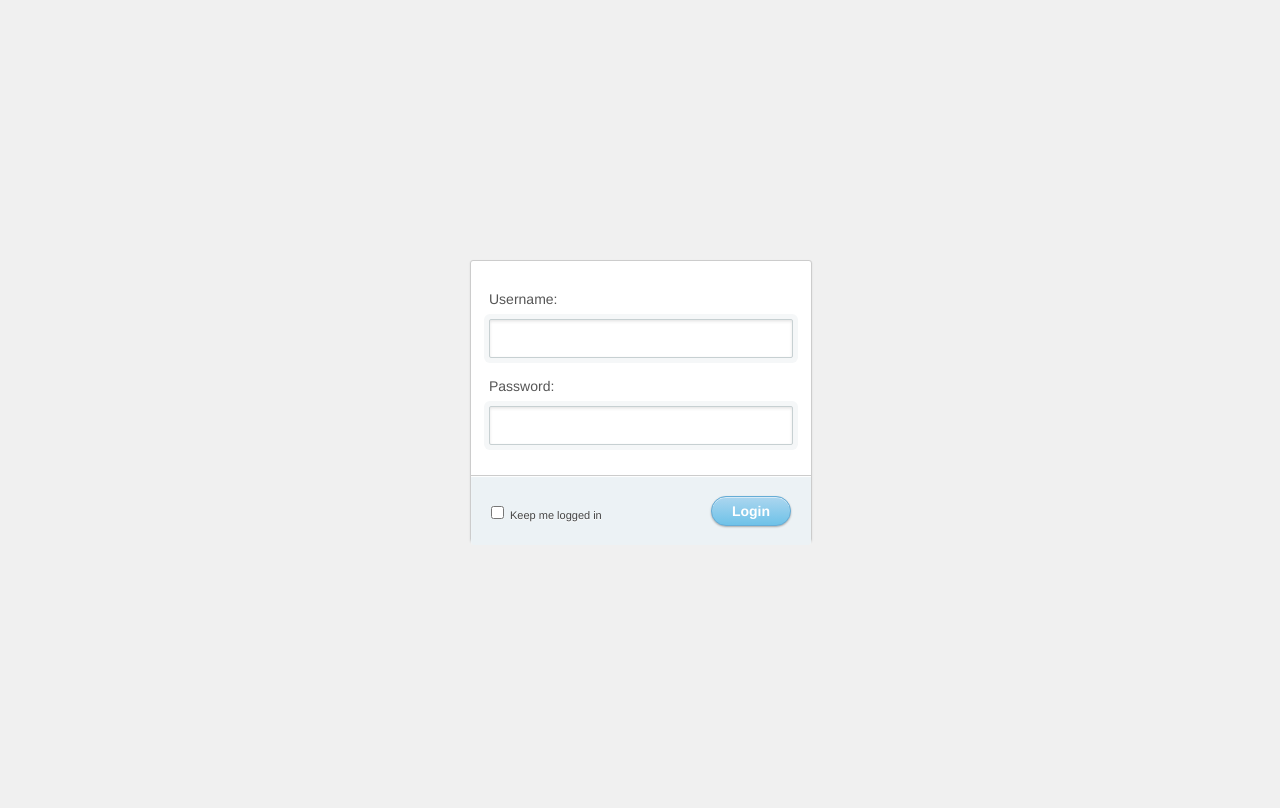
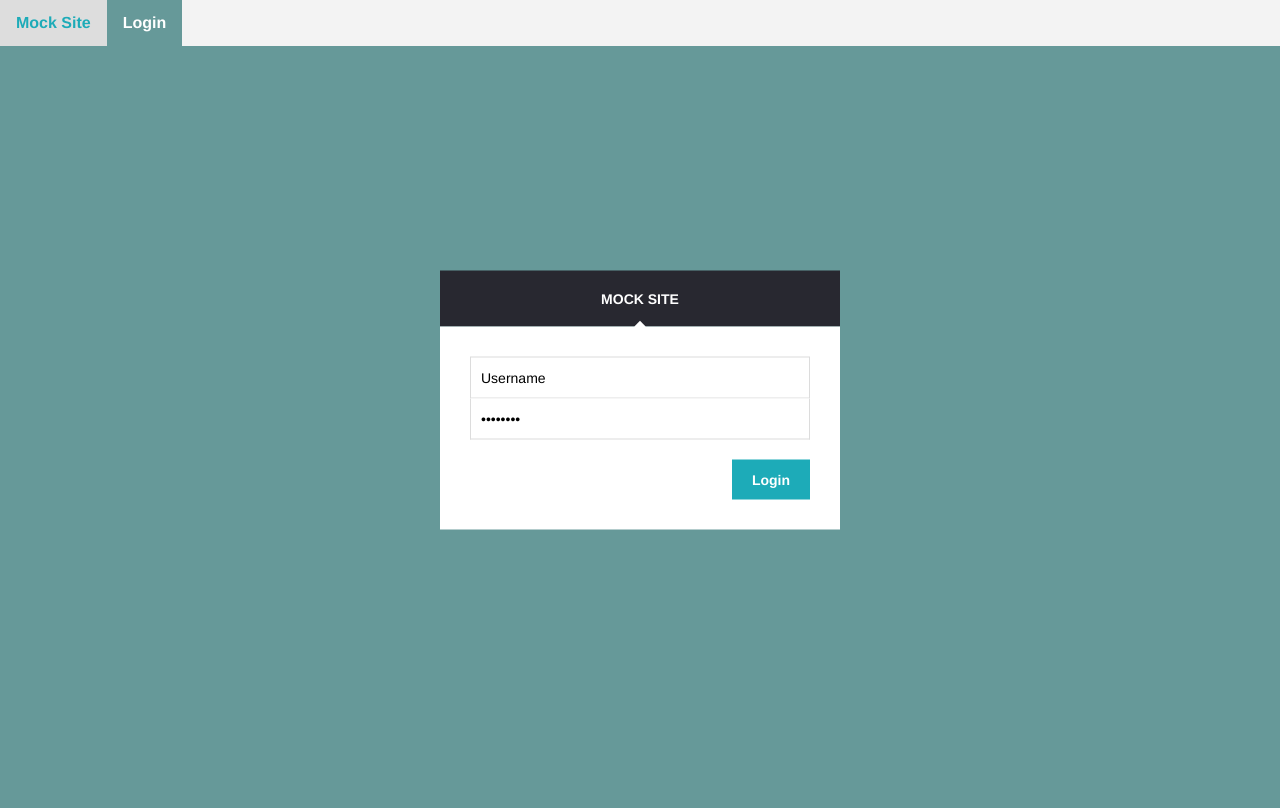
Before and after one commit to mmzdnp3/MF-Auth, a Flask app: page /login in a window 1280 px wide. After the commit the page ends 530 px from the top, so only its background shows below. Run offline with Flask 2, Linux system fonts and the light colour scheme; parts of the project's set-up code (start-up, migrations or seed data) failed here and were passed over.

Commit message:
update mock website

```diff
--- a/mock/templates/base.html
+++ b/mock/templates/base.html
@@ -1,37 +1,72 @@
+<!DOCTYPE html>
 <html>
-  <head>
-    <title></title>
-    <link rel="stylesheet" href="https://cdnjs.cloudflare.com/ajax/libs/twitter-bootstrap/3.3.4/css/bootstrap.min.css">
+<title>Mock Site</title>
 <style>
-    body {
-      padding-top: 65px;
+html, body {
+    width: 100%;
+    height: 100%;
+    font-family: "Helvetica Neue", Helvetica, sans-serif;
+    color: #444;
+    -webkit-font-smoothing: antialiased;
+    /*background-image: url('hekla-iceland.jpg');*/
+    /*background: #f3f3f3;;*/
+    background-size: cover;
+    position: fixed;
+    background-color: #f3f3f3;
+
+}
+
+ul {
+    list-style-type: none;
+    margin: 0;
+    padding: 0;
+    overflow: hidden;
+    border: 0px solid #e7e7e7;
+    background-color: #f3f3f3;
+}
+
+.fixed-nav-bar {
+  position: fixed;
+  top: 0;
+  left: 0;
+  z-index: 9999;
+  width: 100%;
+  height: 50px;
+}
+
+li {
+    float: left;
+}
+
+li a {
+    display: inline-block;
+    color: #666;
+    text-align: center;
+    padding: 14px 16px;
+    text-decoration: none;
+}
+
+li a:hover:not(.active) {
+    background-color: #ddd;
+}
+
+li a.active {
+    color: white;
+    background-color: #669999;
 }
 </style>
 </head>
 <body>
-    <nav class="navbar navbar-inverse navbar-fixed-top">
-      <div class="container">
-        <div class="navbar-header">
-          <button type="button" class="navbar-toggle collapsed" data-toggle="collapse" data-target="#navbar" aria-expanded="false" aria-controls="navbar">
-            <span class="sr-only">Toggle navigation</span>
-            <span class="icon-bar"></span>
-            <span class="icon-bar"></span>
-            <span class="icon-bar"></span>
-          </button>
-          <a class="navbar-brand" href="#">My Secure Site</a>
+  <nav class="fixed-nav-bar">
     </div>
-        <div id="navbar" class="collapse navbar-collapse">
-          <ul class="nav navbar-nav">
-            <li><a href="/">Home</a></li>
+      <ul >
+        <li><a class="active" href="/"><b>Mock Site</b></a></li>
         {% if current_user.is_authenticated %}
-              <li><a href="/secret">Super Secret</a></li>
         <li><a href="/logout">Logout</a></li>
         {% else %}
-              <li><a href="/login">Login</a></li>
-              <li><a href="/register">Register</a></li>
+        <li ><a href="/login">Login</a></li>
         {% endif %}
       </ul>
-        </div><!--/.nav-collapse -->
     </div>
   </nav>
     {% block content %}{% endblock %}
--- a/mock/templates/login.html
+++ b/mock/templates/login.html
@@ -1,166 +1,209 @@
-<!DOCTYPE html PUBLIC "-//W3C//DTD XHTML 1.0 Transitional//EN" "http://www.w3.org/TR/xhtml1/DTD/xhtml1-transitional.dtd">
-<html xmlns="http://www.w3.org/1999/xhtml">
+{% extends 'base.html' %}
+{% block content %}
+<!DOCTYPE html>
+<html >
   <head>
-<meta http-equiv="Content-Type" content="text/html; charset=UTF-8" />
-<title>Untitled Document</title>
+    <meta charset="UTF-8">
+    <title>Login</title>
     <style>
-/* Basics */
-html, body {
+
+  /* ---------- GENERAL ---------- */
+* {
+  box-sizing: border-box;
+}
+*:before, *:after {
+  box-sizing: border-box;
+}
+
+body {
+  background:#669999;
+  color: #999;
+ font-family: "Helvetica Neue", Helvetica, sans-serif;
+  margin: 0;
+}
+
+h3 {
+  margin: 0;
+}
+
+a {
+  color: #999;
+  text-decoration: none;
+}
+
+a:hover {
+  color: #1dabb8;
+}
+
+fieldset {
+  border: none;
+  margin: 0;
+}
+
+input {
+  border: none;
+  font-family: inherit;
+  font-size: inherit;
+  margin: 0;
+  -webkit-appearance: none;
+}
+
+input:focus {
+  outline: none;
+}
+
+input[type="submit"] {
+  cursor: pointer;
+}
+
+.clearfix {
+  *zoom: 1;
+}
+.clearfix:before, .clearfix:after {
+  content: ' ';
+  display: table;
+}
+.clearfix:after {
+  clear: both;
+}
+
+.container {
+  left: 50%;
+  position: fixed;
+  top: 50%;
+  -webkit-transform: translate(-50%, -50%);
+          transform: translate(-50%, -50%);
+}
+
+/* ---------- LOGIN-FORM ---------- */
+#login-form {
+  width: 400px;
+}
+
+#login-form h3 {
+  background-color: #282830;
+  color: #fff;
+  font-size: 14px;
+  padding: 20px;
+  text-align: center;
+  text-transform: uppercase;
+}
+
+#login-form fieldset {
+  background: #fff;
+  padding: 30px;
+  position: relative;
+}
+
+#login-form fieldset:before {
+  background-color: #fff;
+  content: "";
+  height: 8px;
+  left: 50%;
+  margin: -4px 0 0 -4px;
+  position: absolute;
+  top: 0;
+  -webkit-transform: rotate(45deg);
+  transform: rotate(45deg);
+  width: 8px;
+}
+
+#login-form input {
+  font-size: 14px;
+}
+
+#login-form input[type="text"],
+#login-form input[type="password"] {
+  border: 1px solid #dcdcdc;
+  padding: 12px 10px;
   width: 100%;
-    height: 100%;
-    font-family: "Helvetica Neue", Helvetica, sans-serif;
-    color: #444;
-    -webkit-font-smoothing: antialiased;
-    background: #f0f0f0;
 }
-#container {
-    position: fixed;
-    width: 340px;
-    height: 280px;
-    top: 50%;
-    left: 50%;
-    margin-top: -140px;
-    margin-left: -170px;
-    background: #fff;
-    border-radius: 3px;
-    border: 1px solid #ccc;
-    box-shadow: 0 1px 2px rgba(0, 0, 0, .1);
+
+#login-form input[type="text"] {
+  border-radius: 0px 0px 0 0;
+}
+
+#login-form input[type="password"] {
+  border-top: none;
+  border-radius: 0px 0px 0px 0px;
+}
+
+#login-form input[type="submit"] {
+  background: #1dabb8;
+  border-radius: 0px;
+  color: #fff;
+  float: right;
+  font-weight: bold;
+  margin-top: 20px;
+  padding: 12px 20px;
 
 }
-form {
-    margin: 0 auto;
-    margin-top: 20px;
+
+#login-form input[type="submit"]:hover {
+  background: #198d98;
 }
-label {
-    color: #555;
+
+#login-form footer {
+  font-size: 12px;
+  margin-top: 16px;
+}
+
+.info {
+  background: #e5e5e5;
+  border-radius: 50%;
   display: inline-block;
-    margin-left: 18px;
-    padding-top: 10px;
-    font-size: 14px;
-}
-p a {
-    font-size: 11px;
-    color: #aaa;
-    float: right;
-    margin-top: -13px;
-    margin-right: 20px;
- -webkit-transition: all .4s ease;
-    -moz-transition: all .4s ease;
-    transition: all .4s ease;
-}
-p a:hover {
-    color: #555;
-}
-input {
-    font-family: "Helvetica Neue", Helvetica, sans-serif;
-    font-size: 12px;
-    outline: none;
-}
-input[type=text],
-input[type=password] {
-    color: #777;
-    padding-left: 10px;
-    margin: 10px;
-    margin-top: 12px;
-    margin-left: 18px;
-    width: 290px;
-    height: 35px;
-    border: 1px solid #c7d0d2;
-    border-radius: 2px;
-    box-shadow: inset 0 1.5px 3px rgba(190, 190, 190, .4), 0 0 0 5px #f5f7f8;
--webkit-transition: all .4s ease;
-    -moz-transition: all .4s ease;
-    transition: all .4s ease;
-    }
-input[type=text]:hover,
-input[type=password]:hover {
-    border: 1px solid #b6bfc0;
-    box-shadow: inset 0 1.5px 3px rgba(190, 190, 190, .7), 0 0 0 5px #f5f7f8;
-}
-input[type=text]:focus,
-input[type=password]:focus {
-    border: 1px solid #a8c9e4;
-    box-shadow: inset 0 1.5px 3px rgba(190, 190, 190, .4), 0 0 0 5px #e6f2f9;
-}
-#lower {
-    background: #ecf2f5;
-    width: 100%;
-    height: 69px;
-    margin-top: 20px;
-      box-shadow: inset 0 1px 1px #fff;
-    border-top: 1px solid #ccc;
-    border-bottom-right-radius: 3px;
-    border-bottom-left-radius: 3px;
-}
-input[type=checkbox] {
-    margin-left: 20px;
-    margin-top: 30px;
-}
-.check {
-    margin-left: 3px;
-    font-size: 11px;
-    color: #444;
-    text-shadow: 0 1px 0 #fff;
-}
-input[type=submit] {
-    float: right;
-    margin-right: 20px;
-    margin-top: 20px;
-    width: 80px;
-    height: 30px;
-font-size: 14px;
-    font-weight: bold;
-    color: #fff;
-    background-color: #acd6ef; /*IE fallback*/
-    background-image: -webkit-gradient(linear, left top, left bottom, from(#acd6ef), to(#6ec2e8));
-    background-image: -moz-linear-gradient(top left 90deg, #acd6ef 0%, #6ec2e8 100%);
-    background-image: linear-gradient(top left 90deg, #acd6ef 0%, #6ec2e8 100%);
-    border-radius: 30px;
-    border: 1px solid #66add6;
-    box-shadow: 0 1px 2px rgba(0, 0, 0, .3), inset 0 1px 0 rgba(255, 255, 255, .5);
-    cursor: pointer;
-}
-input[type=submit]:hover {
-    background-image: -webkit-gradient(linear, left top, left bottom, from(#b6e2ff), to(#6ec2e8));
-    background-image: -moz-linear-gradient(top left 90deg, #b6e2ff 0%, #6ec2e8 100%);
-    background-image: linear-gradient(top left 90deg, #b6e2ff 0%, #6ec2e8 100%);
-}
-input[type=submit]:active {
-    background-image: -webkit-gradient(linear, left top, left bottom, from(#6ec2e8), to(#b6e2ff));
-    background-image: -moz-linear-gradient(top left 90deg, #6ec2e8 0%, #b6e2ff 100%);
-    background-image: linear-gradient(top left 90deg, #6ec2e8 0%, #b6e2ff 100%);
+  height: 20px;
+  line-height: 20px;
+  margin: 0 10px 0 0;
+  text-align: center;
+  width: 20px;
 }
 </style>
 
   </head>
 
   <body>
-    <!-- Begin Page Content -->
-    <div id="container">
+ <nav class="fixed-nav-bar">
+        </div>
+          <ul >
+              <li><a  href="/"><b>Mock Site</b></a></li>
+            {% if current_user.is_authenticated %}
+              <li><a href="/logout">Logout</a></li>
+            {% else %}
+              <li ><a class="active" href="/login"><b>Login</b></a></li>
+            {% endif %}
+          </ul>
+        </div>
+    </nav>
+    <div class="container">
+
+  <div id="login-form">
+
+    <h3>Mock Site</h3>
+
+    <fieldset>
+
       <form action="/login" method="POST">
-            <label for="username">Username:</label>
-            <input type="text" id="txtUsername" name="txtUsername">
-            <label for="password">Password:</label>
-            <input type="password" id="txtPassword" name="txtPassword">
-            <div id="lower">
-                <input type="checkbox"><label class="check" for="checkbox">Keep me logged in</label>
+
+
+        <input type="text" required value="Username"id="txtUsername" name="txtUsername" onBlur="if(this.value=='')this.value='Username'" onFocus="if(this.value=='Username')this.value='' "> <!-- JS because of IE support; better: placeholder="Email" -->
+
+        <input type="password" required value="Password" id="txtPassword" name="txtPassword"onBlur="if(this.value=='')this.value='Password'" onFocus="if(this.value=='Password')this.value='' "> <!-- JS because of IE support; better: placeholder="Password" -->
+
         <input type="submit" value="Login">
-            </div><!--/ lower-->
-            {% if next %}
-            <input type="hidden" name="next" value="{{ next }}">
-            {% endif %}
+
+        <footer class="clearfix">
+
+        </footer>
+
       </form>
-    </div><!--/ container-->
-    {% with messages = get_flashed_messages() %}
-        {% if messages %}
-            {% for message in messages %}
-            <div class="row">
-                <div class="alert alert-info" role="alert">{{ message }}</div>
+
+    </fieldset>
+
+  </div> <!-- end login-form -->
+
 </div>
-            {% endfor %}
-        {% endif %}
-    {% endwith %}
-    <!-- End Page Content -->
+
   </body>
-
 </html>
+{% endblock %}
```
Also changed, not shown: mock/templates/index.html (+16 -1 lines), mock/templates/key.html (+191 -9 lines). Lines whose indentation alone changed are shown as unchanged.
